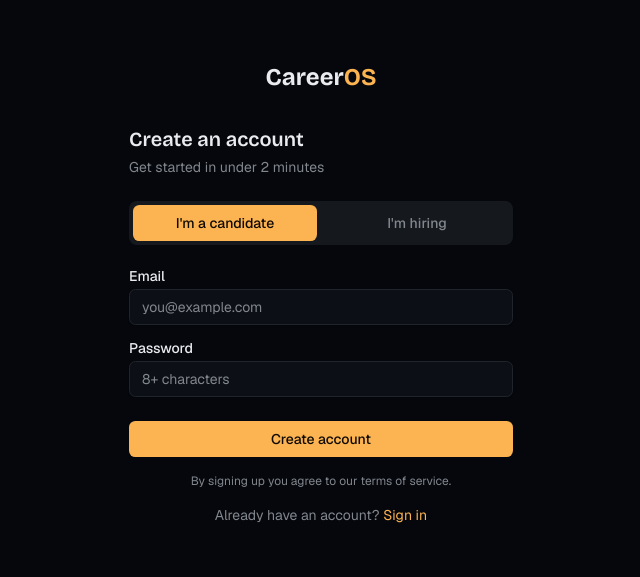
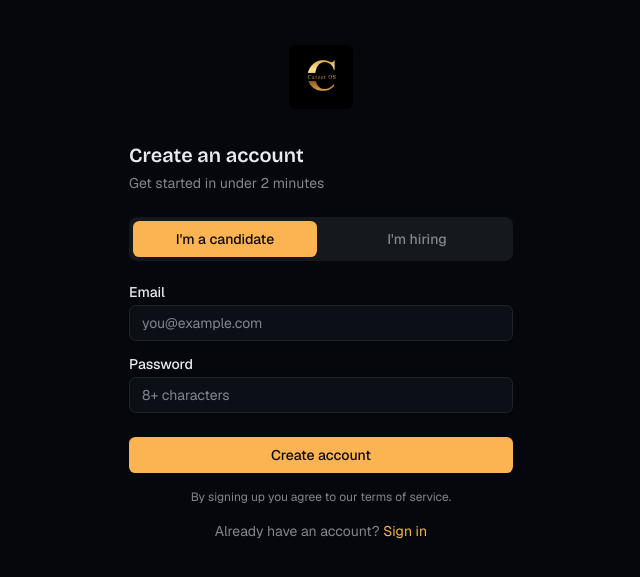
Before and after one commit to anuarafiq/career-os, a Next.js app: page /signup in a window 1280 px wide. Shown: the part 107-684 px from the top of the page, without its empty margins (319-959 px from the left). Built offline with nearby package versions, Linux system fonts and the light colour scheme.

Commit message:
feat: replace text logo with image logo across login, signup, home, and sidebar components; add logo image to public directory

```diff
--- a/app/(auth)/login/page.tsx
+++ b/app/(auth)/login/page.tsx
@@ -1,6 +1,7 @@
 "use client";
 
 import { useState } from "react";
+import Image from "next/image";
 import Link from "next/link";
 import { useRouter } from "next/navigation";
 import { createClient } from "@/lib/supabase/client";
@@ -35,8 +36,8 @@
   return (
     <div className="min-h-screen bg-background flex items-center justify-center px-4">
       <div className="w-full max-w-sm">
-        <Link href="/" className="block text-center font-heading text-2xl font-bold mb-8">
-          Career<span className="text-brand">OS</span>
+        <Link href="/" className="flex justify-center mb-8">
+          <Image src="/logo.jpeg" alt="Career OS" width={64} height={64} className="rounded-md" priority />
         </Link>
 
         <h1 className="font-heading text-xl font-semibold mb-1">Welcome back</h1>
--- a/app/(auth)/signup/page.tsx
+++ b/app/(auth)/signup/page.tsx
@@ -1,6 +1,7 @@
 "use client";
 
 import { useState, Suspense } from "react";
+import Image from "next/image";
 import Link from "next/link";
 import { useRouter, useSearchParams } from "next/navigation";
 import { createClient } from "@/lib/supabase/client";
@@ -54,8 +55,8 @@
   return (
     <div className="min-h-screen bg-background flex items-center justify-center px-4">
       <div className="w-full max-w-sm">
-        <Link href="/" className="block text-center font-heading text-2xl font-bold mb-8">
-          Career<span className="text-brand">OS</span>
+        <Link href="/" className="flex justify-center mb-8">
+          <Image src="/logo.jpeg" alt="Career OS" width={64} height={64} className="rounded-md" priority />
         </Link>
 
         <h1 className="font-heading text-xl font-semibold mb-1">Create an account</h1>
--- a/app/page.tsx
+++ b/app/page.tsx
@@ -1,3 +1,4 @@
+import Image from "next/image";
 import Link from "next/link";
 import DemoLogin from "@/components/DemoLogin";
 
@@ -6,9 +7,7 @@
     <main className="min-h-screen bg-background flex flex-col">
       {/* Nav */}
       <nav className="flex items-center justify-between px-4 md:px-8 py-5 border-b border-border">
-        <span className="font-heading text-xl font-semibold tracking-tight text-foreground">
-          Career<span className="text-brand">OS</span>
-        </span>
+        <Image src="/logo.jpeg" alt="Career OS" width={40} height={40} className="rounded-sm" priority />
         <div className="flex items-center gap-4">
           <Link
             href="/login"
--- a/components/CandidateSidebar.tsx
+++ b/components/CandidateSidebar.tsx
@@ -1,6 +1,7 @@
 "use client";
 
 import { useState } from "react";
+import Image from "next/image";
 import Link from "next/link";
 import { usePathname } from "next/navigation";
 import { cn } from "@/lib/utils";
@@ -86,18 +87,14 @@
       {/* Desktop sidebar */}
       <aside className="hidden md:flex w-56 shrink-0 border-r border-border flex-col h-screen sticky top-0">
         <div className="px-5 py-5 border-b border-border">
-          <span className="font-heading text-lg font-semibold">
-            Career<span className="text-brand">OS</span>
-          </span>
+          <Image src="/logo.jpeg" alt="Career OS" width={80} height={80} className="rounded-md" priority />
         </div>
         {navContent}
       </aside>
 
       {/* Mobile top bar */}
       <div className="flex md:hidden items-center justify-between px-4 h-12 border-b border-border bg-background fixed top-0 left-0 right-0 z-30">
-        <span className="font-heading text-base font-semibold">
-          Career<span className="text-brand">OS</span>
-        </span>
+        <Image src="/logo.jpeg" alt="Career OS" width={32} height={32} className="rounded-sm" priority />
         <button
           type="button"
           aria-label="Open navigation"
@@ -130,9 +127,7 @@
         )}
       >
         <div className="px-5 py-4 border-b border-border flex items-center justify-between">
-          <span className="font-heading text-lg font-semibold">
-            Career<span className="text-brand">OS</span>
-          </span>
+          <Image src="/logo.jpeg" alt="Career OS" width={40} height={40} className="rounded-sm" />
           <button
             type="button"
             aria-label="Close navigation"
--- a/components/EmployerSidebar.tsx
+++ b/components/EmployerSidebar.tsx
@@ -1,6 +1,7 @@
 "use client";
 
 import { useState } from "react";
+import Image from "next/image";
 import Link from "next/link";
 import { usePathname } from "next/navigation";
 import { cn } from "@/lib/utils";
@@ -83,21 +84,17 @@
       {/* Desktop sidebar */}
       <aside className="hidden md:flex w-56 shrink-0 border-r border-border flex-col h-screen sticky top-0">
         <div className="px-5 py-5 border-b border-border">
-          <span className="font-heading text-lg font-semibold">
-            Career<span className="text-brand">OS</span>
-          </span>
-          <p className="text-xs text-muted-foreground mt-0.5">Employer</p>
+          <Image src="/logo.jpeg" alt="Career OS" width={80} height={80} className="rounded-md" priority />
+          <p className="text-xs text-muted-foreground mt-1">Employer</p>
         </div>
         {navContent}
       </aside>
 
       {/* Mobile top bar */}
       <div className="flex md:hidden items-center justify-between px-4 h-12 border-b border-border bg-background fixed top-0 left-0 right-0 z-30">
-        <div>
-          <span className="font-heading text-base font-semibold">
-            Career<span className="text-brand">OS</span>
-          </span>
-          <span className="text-xs text-muted-foreground ml-2">Employer</span>
+        <div className="flex items-center gap-2">
+          <Image src="/logo.jpeg" alt="Career OS" width={32} height={32} className="rounded-sm" priority />
+          <span className="text-xs text-muted-foreground">Employer</span>
         </div>
         <button
           type="button"
@@ -132,10 +129,8 @@
       >
         <div className="px-5 py-4 border-b border-border flex items-center justify-between">
           <div>
-            <span className="font-heading text-lg font-semibold">
-              Career<span className="text-brand">OS</span>
-            </span>
-            <p className="text-xs text-muted-foreground mt-0.5">Employer</p>
+            <Image src="/logo.jpeg" alt="Career OS" width={40} height={40} className="rounded-sm" />
+            <p className="text-xs text-muted-foreground mt-1">Employer</p>
           </div>
           <button
             type="button"
```
Also changed, not shown: WhatsApp Image 2026-06-10 at 22.02.25.jpeg (added), public/logo.jpeg (added).
